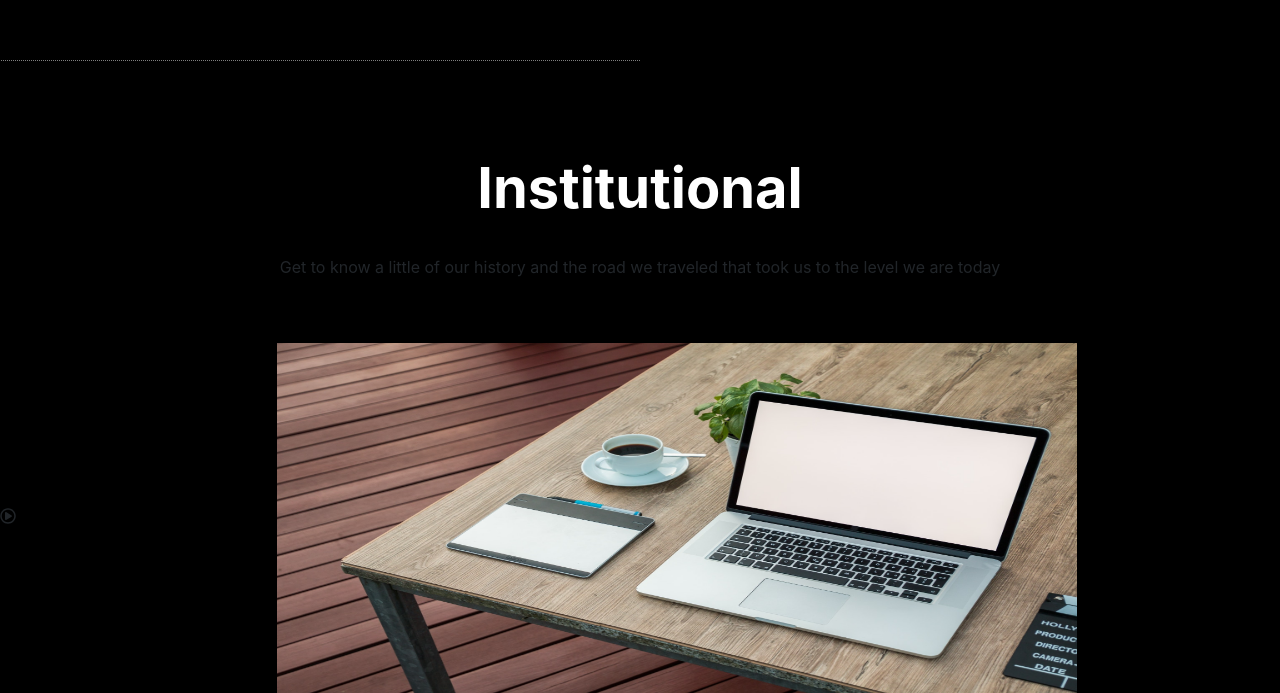
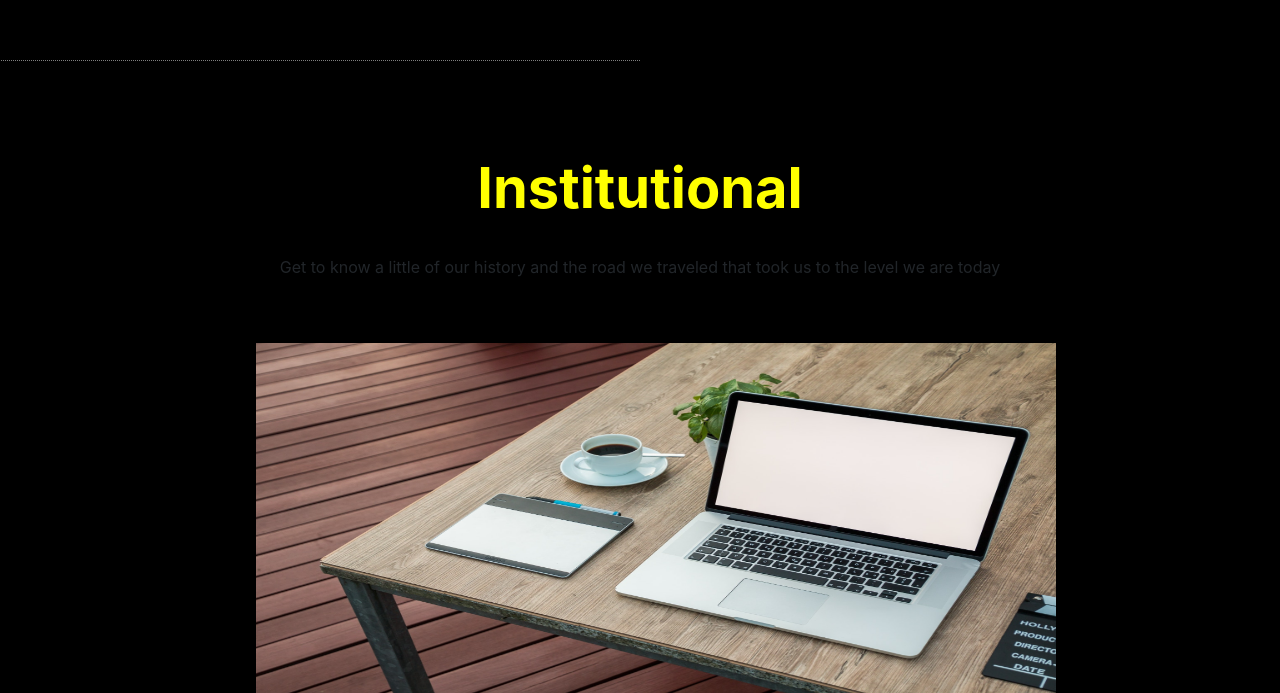
Before and after one commit to Anmolnoor/Dev-Project, a plain HTML site: page index.html in a window 1280 px wide. Shown: the part 761-1454 px from the top of the page. Drawn offline with nearby package versions, Linux system fonts and the light colour scheme; a web font is replaced by a local one.

Commit message:
institutional part improved

```diff
--- a/Style/style.css
+++ b/Style/style.css
@@ -100,7 +100,7 @@ p{
   text-align: center;
   font-size: 3.5rem;
   line-height: 1.5;
-  color: #fff;
+  color: yellow;
 }
 
 .institute-img{
--- a/index.html
+++ b/index.html
@@ -106,7 +106,7 @@
          <p>Get to know a little of our history and the road we traveled that took us to the level we are today</p>
       </div>
       <div class="institute-img ">
-        <i class="far fa-play-circle"></i>
+
       <img class="inst-img" src="Images/institute-img.jpg" alt="institutional-img">
       </div>
 
```
